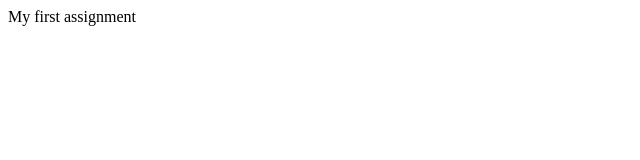
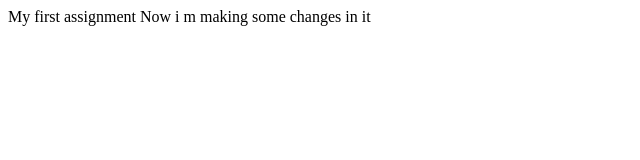
Before and after one commit to Amol1419/project_dir, a plain HTML site: page index.html in a window 1280 px wide. Shown: the whole page, without its empty margins (0-640 px from the left). Drawn offline with Linux system fonts and the light colour scheme.

Commit message:
second commit

```diff
--- a/index.html
+++ b/index.html
@@ -5,5 +5,6 @@
 </head>
 <body>
 My first assignment
+Now i m making some changes in it
 </body>
 </html>
```
